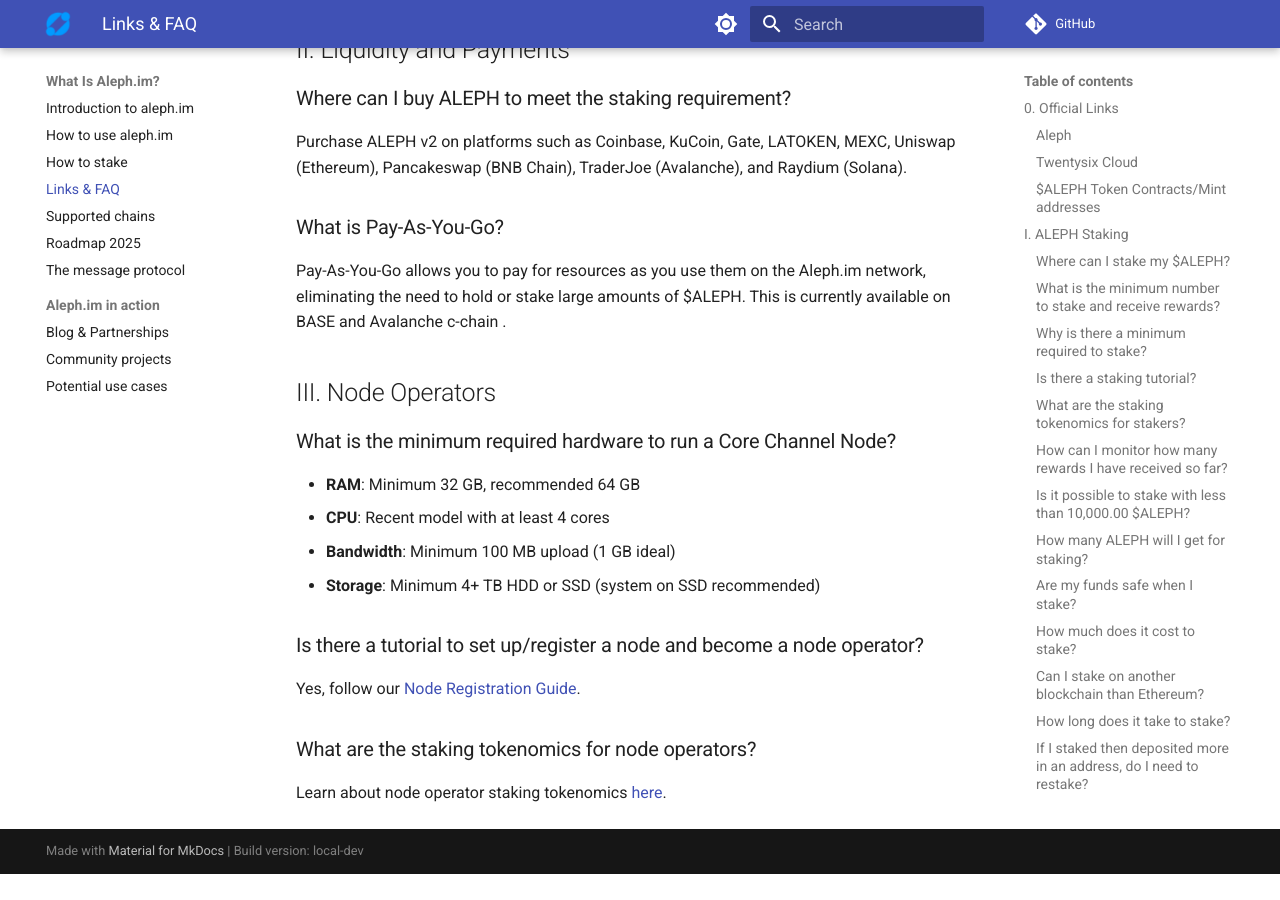
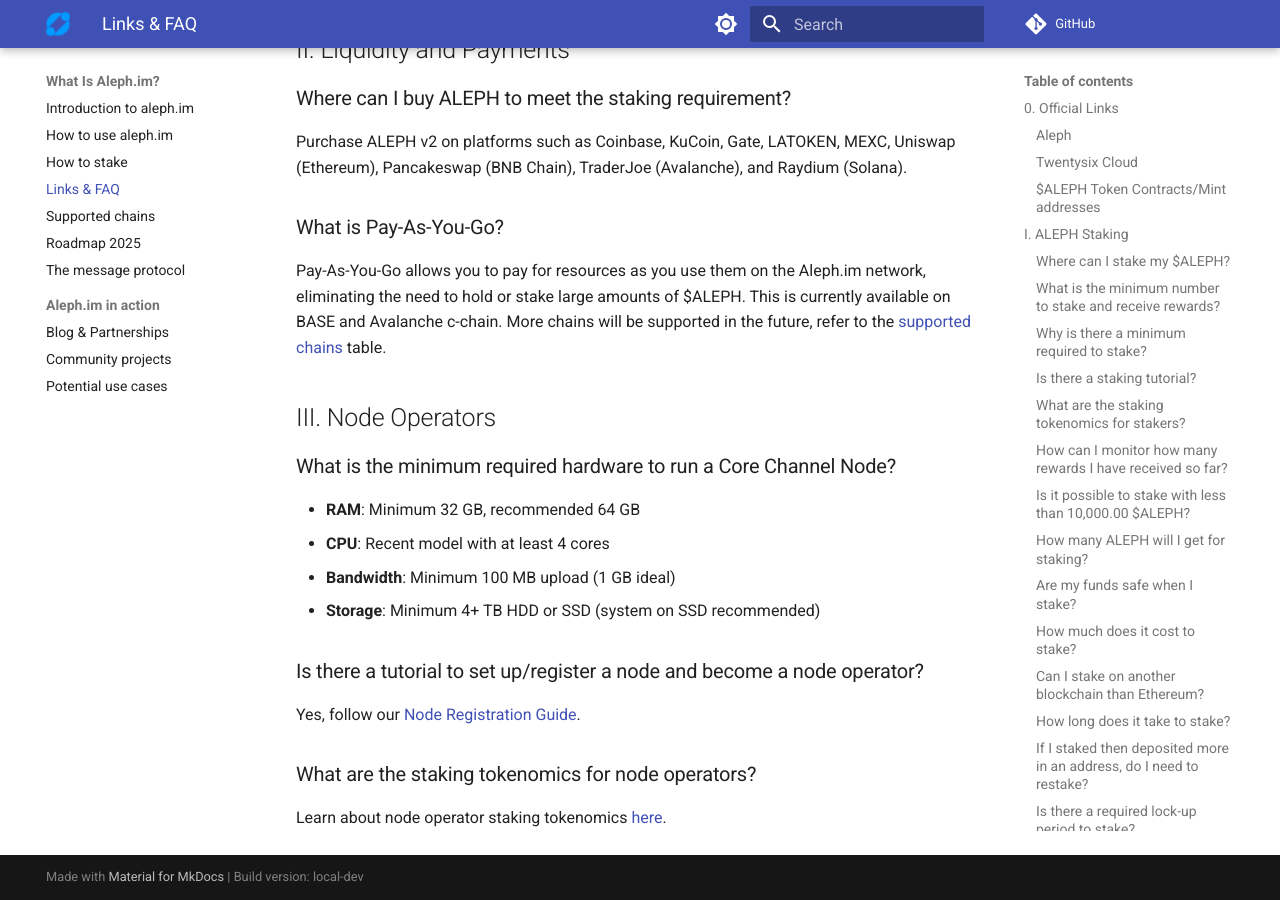
Before and after one commit to aleph-im/aleph-docs, an MkDocs documentation site: the page built from docs/faq.md, in a window 1280 px wide and 900 px high, scrolled down 3677 px. Built offline with MkDocs 1.6.1 and Material for MkDocs 9.7.7, drawn with Linux system fonts in a browser that asks for light colours; plug-ins that fetch from the network failed and are left out; comment, search, counter and statistics services are not loaded; before the commit the page ends 4551 px from its top, so only the background shows below that.

Commit message:
List supported chain in faq

```diff
--- a/docs/faq.md
+++ b/docs/faq.md
@@ -104,7 +104,7 @@
 Purchase ALEPH v2 on platforms such as Coinbase, KuCoin, Gate, LATOKEN, MEXC, Uniswap (Ethereum), Pancakeswap (BNB Chain), TraderJoe (Avalanche), and Raydium (Solana).
 
 ### What is Pay-As-You-Go?
-Pay-As-You-Go allows you to pay for resources as you use them on the Aleph.im network, eliminating the need to hold or stake large amounts of $ALEPH. This is currently available  on BASE and Avalanche c-chain .
+Pay-As-You-Go allows you to pay for resources as you use them on the Aleph.im network, eliminating the need to hold or stake large amounts of $ALEPH. This is currently available  on BASE and Avalanche c-chain. More chains will be supported in the future, refer to the [supported chains](protocol/chains.md) table.
 
 ## III. Node Operators
 
```
